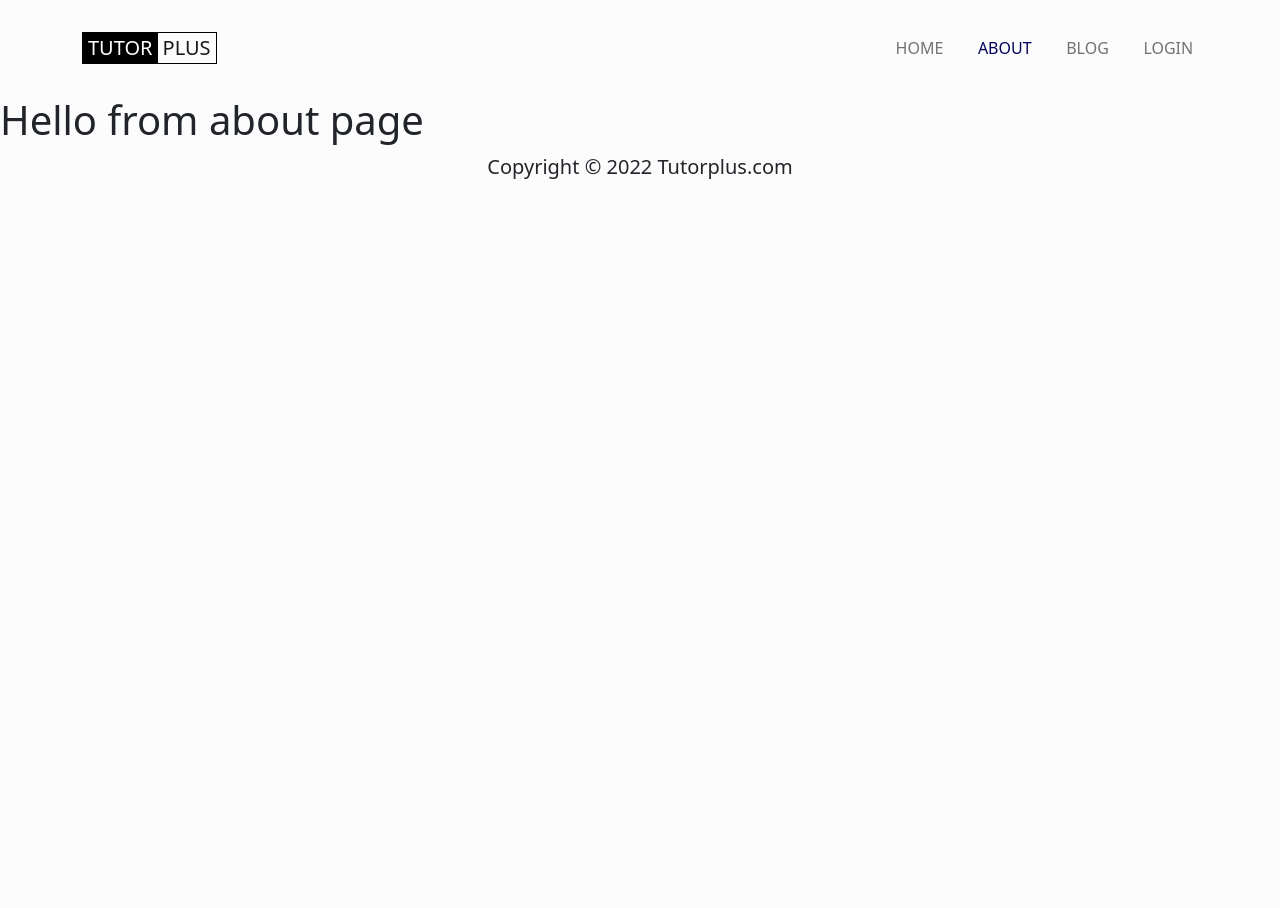
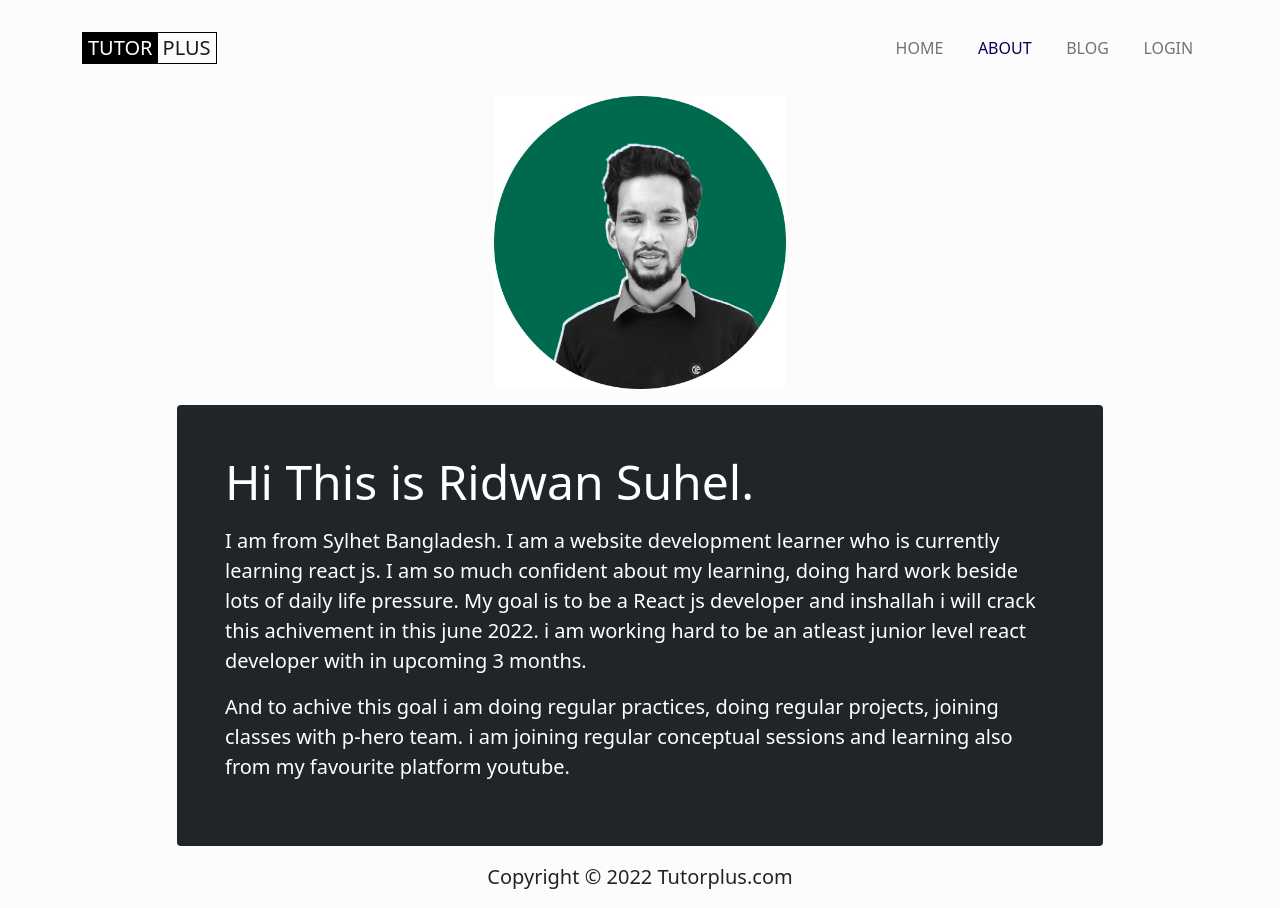
Before and after one commit to Ridwan-Suhel/tutorplus, a React (Create React App) app: page /about in a window 1280 px wide. Before the commit the page ends 800 px from the top, so only its background shows below. Built offline with nearby package versions, Linux system fonts and the light colour scheme; no server answers.

Commit message:
about me added

```diff
--- /dev/null
+++ b/src/components/Pages/About/About.css
@@ -0,0 +1,5 @@
+@media (max-width: 576px) {
+  .box {
+    padding: 15px !important;
+  }
+}
--- a/src/components/Pages/About/About.js
+++ b/src/components/Pages/About/About.js
@@ -1,9 +1,35 @@
 import React from "react";
-
+import ridwanjpg from "../../../images/ridwan.jpg";
+import "./About.css";
 const About = () => {
   return (
-    <div>
-      <h1>Hello from about page</h1>
+    <div className="container">
+      <div className="row justify-content-center">
+        <div className="col-md-10">
+          <div className="row justify-content-center">
+            <div className="col-8 col-md-4">
+              <img className="img-fluid" src={ridwanjpg} alt="ridwan suhel" />
+            </div>
+          </div>
+          <div className="box bg-dark text-white rounded p-5 mt-3 mb-3">
+            <p className="display-5">Hi This is Ridwan Suhel.</p>
+            <p className="lead">
+              I am from Sylhet Bangladesh. I am a website development learner
+              who is currently learning react js. I am so much confident about
+              my learning, doing hard work beside lots of daily life pressure.
+              My goal is to be a React js developer and inshallah i will crack
+              this achivement in this june 2022. i am working hard to be an
+              atleast junior level react developer with in upcoming 3 months.
+            </p>
+            <p className="lead">
+              And to achive this goal i am doing regular practices, doing
+              regular projects, joining classes with p-hero team. i am joining
+              regular conceptual sessions and learning also from my favourite
+              platform youtube.
+            </p>
+          </div>
+        </div>
+      </div>
     </div>
   );
 };
```
Also changed, not shown: src/images/ridwan.jpg (added).
